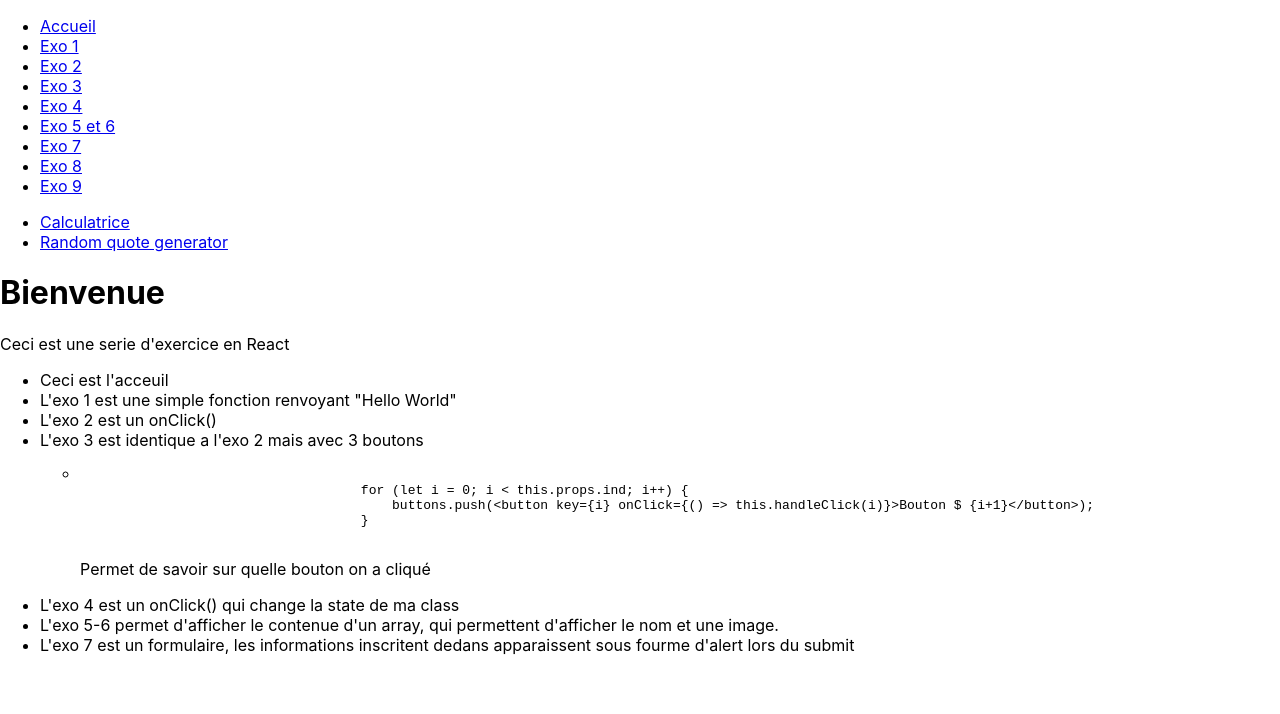
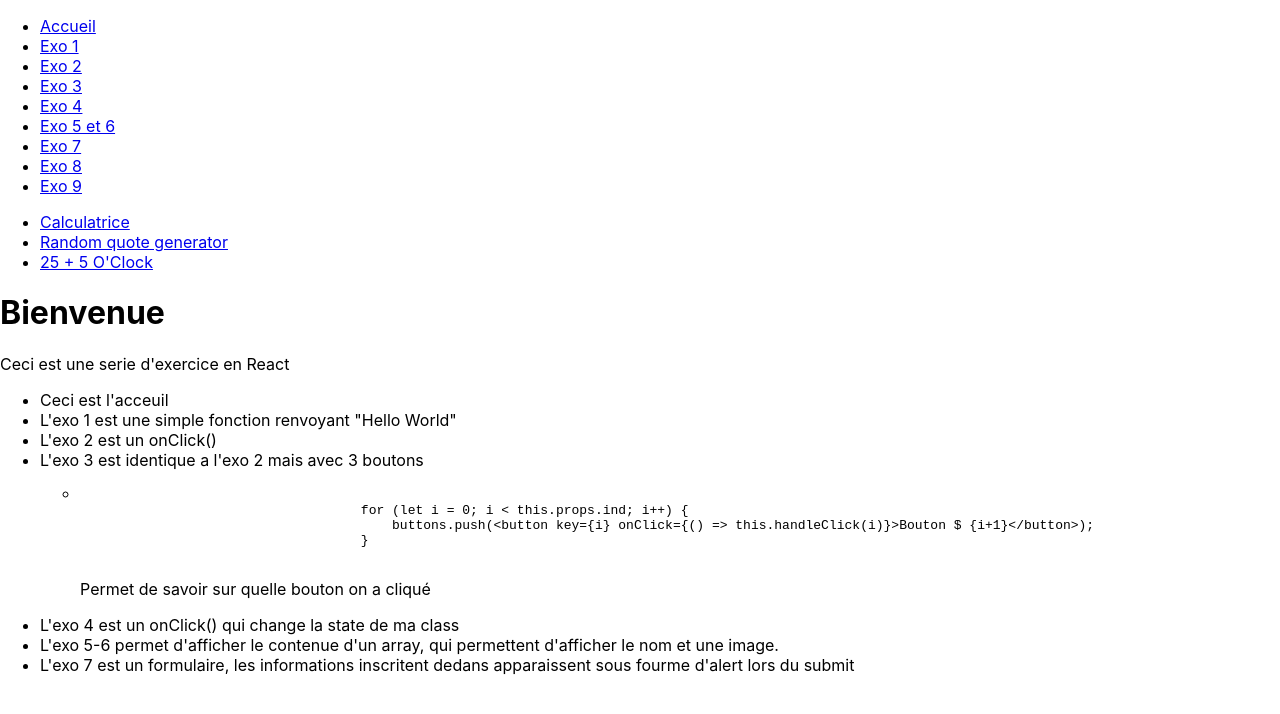
Before and after one commit to TonyPR93/reactExo, a React (Create React App) app: page / in a window 1280 px wide. Shown: the top 714 px of the page. Built offline with nearby package versions, Linux system fonts and the light colour scheme.

Commit message:
link to appClock

```diff
--- a/src/App.js
+++ b/src/App.js
@@ -15,6 +15,7 @@ import Page7 from './pages/exo8'
 import Page8 from './pages/exo9'
 import Rr1 from './pages/appCalculatrice'
 import Rr2 from './pages/randomQuoteGenerator/appRandomQuote'
+import Rr3 from './pages/clock/appClock'
 
 class App extends React.Component {
   render() {
@@ -59,6 +60,9 @@ class App extends React.Component {
               <li>
                 <Link to="/rr2">Random quote generator</Link>
               </li>
+              <li>
+                <Link to="/rr3">25 + 5 O'Clock</Link>
+              </li>
             </ul>
           </nav>
 
@@ -74,6 +78,7 @@ class App extends React.Component {
             <Route path="/" element={<Accueil />} />
             <Route path="/rr1" element={<Rr1 />}/>
             <Route path="/rr2" element={<Rr2 />}/>
+            <Route path="/rr3" element={<Rr3 />}/>
           </Routes>
         </div>
       </BrowserRouter>
```
